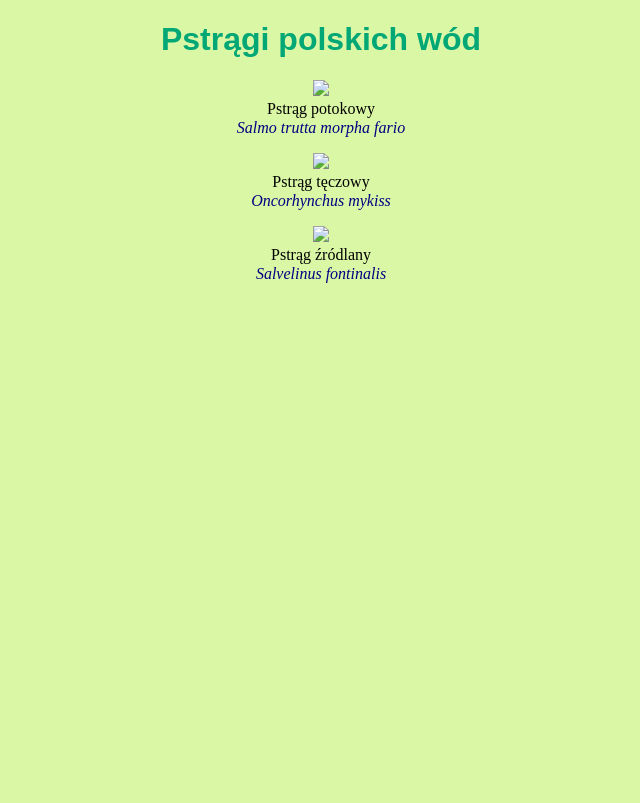
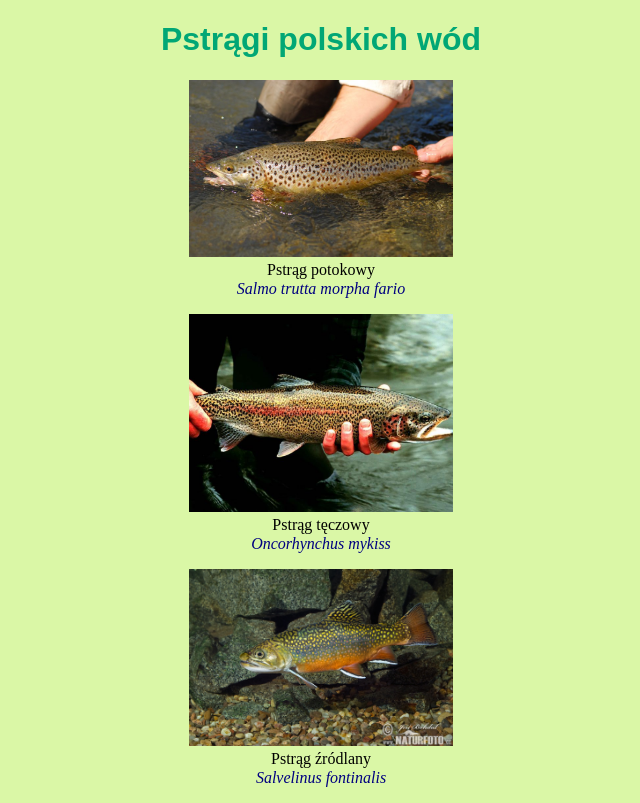
Before and after one commit to karmiski/karmiski.github.io, a plain HTML site: page index.html in a window 1280 px wide. Shown: the whole page, without its empty margins (319-959 px from the left). Drawn offline with Linux system fonts and the light colour scheme; files that its build step writes are made by us from their sources.

```diff
--- a/index.html
+++ b/index.html
@@ -21,7 +21,7 @@
 <h1>Pstrągi polskich wód</h1>
 
 <p>
-<img src="users.v-lo.krakow.pl_files/pstrag_pot.jpg">
+<img src="pstrag_pot.jpg">
 <br>
 Pstrąg potokowy
 <br>
@@ -29,7 +29,7 @@
 <p></p>
 
 <p>
-<img src="users.v-lo.krakow.pl_files/pstrag_tecz.jpg">
+<img src="pstrag_tecz.jpg">
 <br>
 Pstrąg tęczowy
 <br>
@@ -38,7 +38,7 @@
 
 
 <p>
-<img src="users.v-lo.krakow.pl_files/pstrag_zrod.jpg">
+<img src="pstrag_zrod.jpg">
 <br>
 Pstrąg źródlany
 <br>
```
